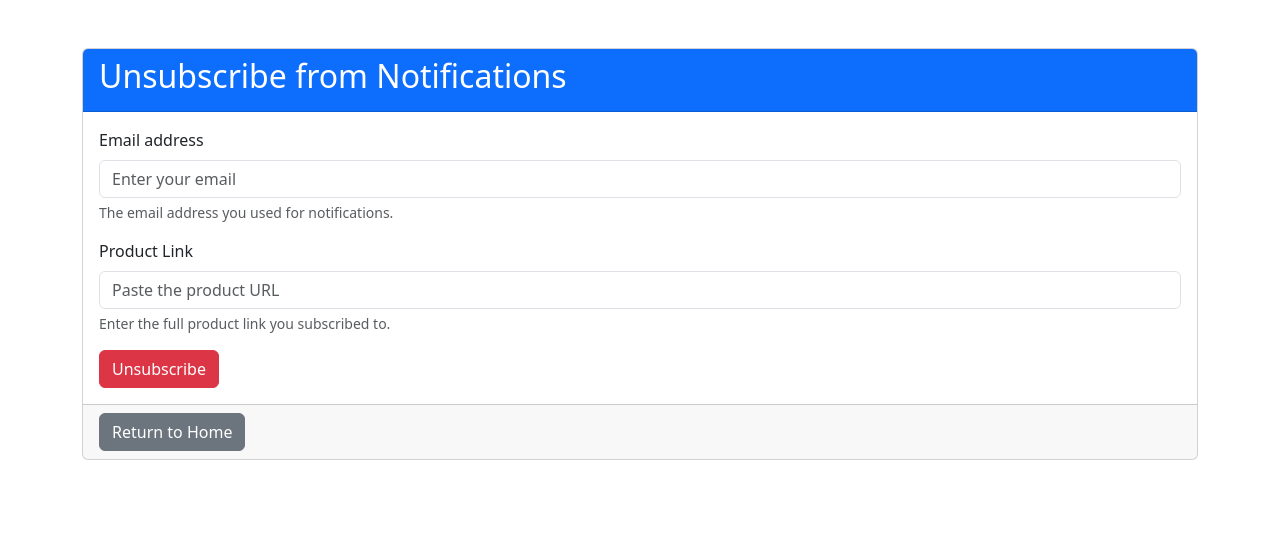
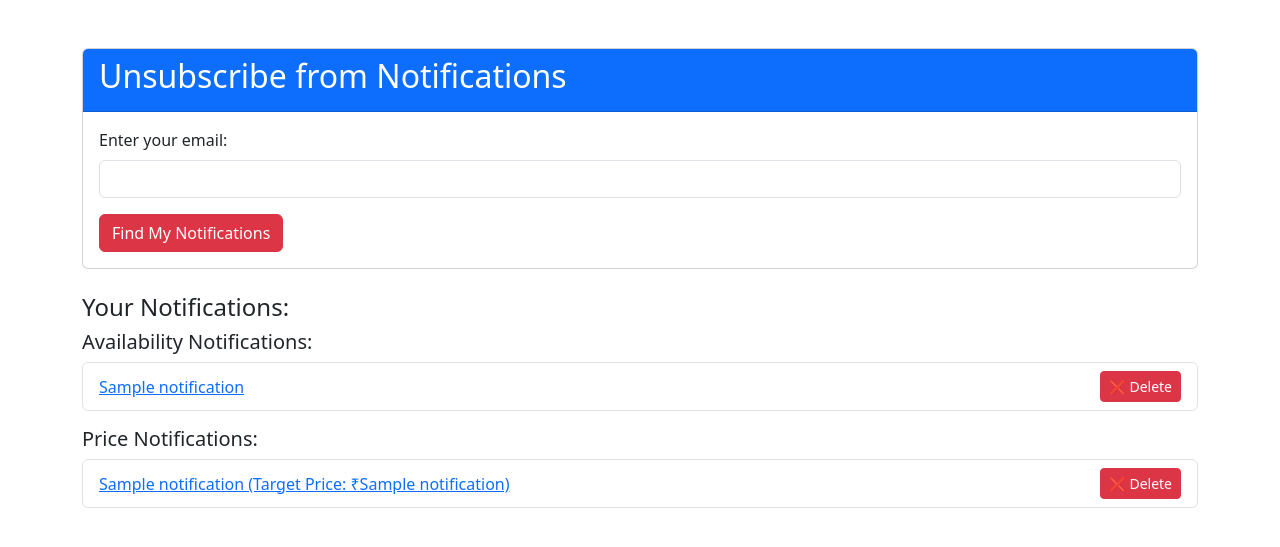
Before and after one commit to Saad-Khan-07/DealGrabber-Full, a Flask app: template dealgrabber-app/templates/delete_product.html in a window 1280 px wide. Shown: the top 547 px of the page. Run offline with Flask 3, Linux system fonts and the light colour scheme; the template is opened without the code that fills it: most values are stand-ins (such as "Sample title", 1, 10 or a date in 2020); some libraries are stand-ins or nearby versions.

Commit message:
modified deletion

```diff
--- a/dealgrabber-app/app.py
+++ b/dealgrabber-app/app.py
@@ -19,6 +19,9 @@ def get_db_connection():
 
 @app.route("/")
 def home():
+    session.pop("result_list", None)   # Remove previous search results
+    session.pop("product_info", None)  # Remove previously selected product
+    session.pop("email", None)  # Remove previously selected product
     return render_template("index.html")  # Homepage
 
 @app.route("/search-product", methods=["GET", "POST"])
@@ -169,18 +172,39 @@ def add_price():
 @app.route("/delete-product", methods=["GET", "POST"])
 def delete_product():
     if request.method == "POST":
-        email = request.form["email"]
-        product_link = request.form["product_link"]
+        email = request.form.get("email", "").strip()
 
-        try:
-            db_handler = DatabaseHandler()  # ✅ Initialize Database Handler
-            db_handler.delete_request(email, product_link)  # ✅ Call delete function
+        if not email:
+            return render_template("delete_product.html", error="Please enter your email.")
 
-            return render_template("confirmation.html", message="Your product notification has been removed.")
-        except Exception as e:
-            return render_template("error.html", error=str(e))
+        # ✅ Fetch notifications dynamically
+        db_handler = DatabaseHandler()
+        availability_notifications = db_handler.get_availability_notifications(email)
+        price_notifications = db_handler.get_price_notifications(email)
 
-    return render_template("delete_product.html")  # Renders delete request page
+        if not availability_notifications and not price_notifications:
+            return render_template("delete_product.html", error="No notifications found for this email.")
+
+        return render_template("delete_product.html", email=email,
+                               availability_notifications=availability_notifications,
+                               price_notifications=price_notifications)
+
+    return render_template("delete_product.html")
+
+@app.route("/confirm-delete-notification", methods=["POST"])
+def confirm_delete_notification():
+    email = request.form.get("email", "").strip()
+    notification_id = request.form.get("notification_id", "").strip()
+    notification_type = request.form.get("notification_type", "").strip()
+
+    if not email or not notification_id:
+        return redirect(url_for("delete_product", error="Invalid request."))
+
+    db_handler = DatabaseHandler()
+    db_handler.delete_request(notification_id, email, notification_type)
+
+    return redirect(url_for("delete_product", email=email, success="Notification deleted successfully."))
+
 
 if __name__ == "__main__":
     app.run(debug=True,host="0.0.0.0", port=int(os.environ.get("PORT", 5000)))
--- a/dealgrabber-app/templates/delete_product.html
+++ b/dealgrabber-app/templates/delete_product.html
@@ -13,27 +13,53 @@
                 <h2>Unsubscribe from Notifications</h2>
             </div>
             <div class="card-body">
-                <form action="/delete-product" method="post">
+                <form method="POST" action="{{ url_for('delete_product') }}">
                     <div class="mb-3">
-                        <label for="email" class="form-label">Email address</label>
-                        <input type="email" class="form-control" id="email" name="email" placeholder="Enter your email" required>
-                        <div class="form-text">The email address you used for notifications.</div>
+                        <label for="email" class="form-label">Enter your email:</label>
+                        <input type="email" class="form-control" id="email" name="email" required>
                     </div>
-
-                    <div class="mb-3">
-                        <label for="product_link" class="form-label">Product Link</label>
-                        <input type="text" class="form-control" id="product_link" name="product_link" placeholder="Paste the product URL" required>
-                        <div class="form-text">Enter the full product link you subscribed to.</div>
-                    </div>
-
-                    <button type="submit" class="btn btn-danger">Unsubscribe</button>
+                    <button type="submit" class="btn btn-danger">Find My Notifications</button>
                 </form>
             </div>
+        </div>
 
-            <div class="card-footer">
-                <a href="/" class="btn btn-secondary">Return to Home</a>
-            </div>
-        </div>
+        {% if availability_notifications or price_notifications %}
+        <h4 class="mt-4">Your Notifications:</h4>
+
+        {% if availability_notifications %}
+        <h5>Availability Notifications:</h5>
+        <ul class="list-group">
+            {% for notification in availability_notifications %}
+            <li class="list-group-item d-flex justify-content-between align-items-center">
+                <a href="{{ notification[2] }}" target="_blank">{{ notification[1] }}</a>
+                <form method="POST" action="{{ url_for('confirm_delete_notification') }}" style="display: inline;">
+                    <input type="hidden" name="email" value="{{ email }}">
+                    <input type="hidden" name="notification_id" value="{{ notification[0] }}">
+                    <input type="hidden" name="notification_type" value="availability">
+                    <button type="submit" class="btn btn-sm btn-danger">❌ Delete</button>
+                </form>
+            </li>
+            {% endfor %}
+        </ul>
+        {% endif %}
+
+        {% if price_notifications %}
+        <h5 class="mt-3">Price Notifications:</h5>
+        <ul class="list-group">
+            {% for notification in price_notifications %}
+            <li class="list-group-item d-flex justify-content-between align-items-center">
+                <a href="{{ notification[2] }}" target="_blank">{{ notification[1] }} (Target Price: ₹{{ notification[3] }})</a>
+                <form method="POST" action="{{ url_for('confirm_delete_notification') }}" style="display: inline;">
+                    <input type="hidden" name="email" value="{{ email }}">
+                    <input type="hidden" name="notification_id" value="{{ notification[0] }}">
+                    <input type="hidden" name="notification_type" value="price">
+                    <button type="submit" class="btn btn-sm btn-danger">❌ Delete</button>
+                </form>
+            </li>
+            {% endfor %}
+        </ul>
+        {% endif %}
+        {% endif %}
     </div>
 </body>
 </html>
--- a/dealgrabber/deal/db.py
+++ b/dealgrabber/deal/db.py
@@ -65,24 +65,36 @@ class DatabaseHandler:
             print(f"Database Error (get_all_price_requests): {e}")
             return []
 
-    def delete_request(self, email, product_link):
-        """Deletes an availability or price request from the database."""
-        try:
-            conn = get_db_connection()
-            cursor = conn.cursor()
+    def get_availability_notifications(self, email):
+        """Fetches all availability notifications for a given email."""
+        conn = get_db_connection()
+        cursor = conn.cursor()
+        cursor.execute("SELECT id, product_name, product_link FROM availability_requests WHERE email = %s", (email,))
+        results = cursor.fetchall()
+        cursor.close()
+        conn.close()
+        return results
 
-            # Delete from availability_requests
-            cursor.execute("""
-                DELETE FROM availability_requests WHERE email = %s AND product_link = %s
-            """, (email, product_link))
+    def get_price_notifications(self, email):
+        """Fetches all price notifications for a given email."""
+        conn = get_db_connection()
+        cursor = conn.cursor()
+        cursor.execute("SELECT id, product_name, product_link, target_price FROM price_requests WHERE email = %s", (email,))
+        results = cursor.fetchall()
+        cursor.close()
+        conn.close()
+        return results
 
-            # Delete from price_requests
-            cursor.execute("""
-                DELETE FROM price_requests WHERE email = %s AND product_link = %s
-            """, (email, product_link))
+    def delete_request(self, notification_id, email, notification_type):
+        """Deletes a notification from the database by ID and email."""
+        conn = get_db_connection()
+        cursor = conn.cursor()
 
-            conn.commit()
-            cursor.close()
-            conn.close()
-        except psycopg2.Error as e:
-            print(f"Database Error (delete_request): {e}")
+        if notification_type == "availability":
+            cursor.execute("DELETE FROM availability_requests WHERE id = %s AND email = %s", (notification_id, email))
+        elif notification_type == "price":
+            cursor.execute("DELETE FROM price_requests WHERE id = %s AND email = %s", (notification_id, email))
+
+        conn.commit()
+        cursor.close()
+        conn.close()
```
